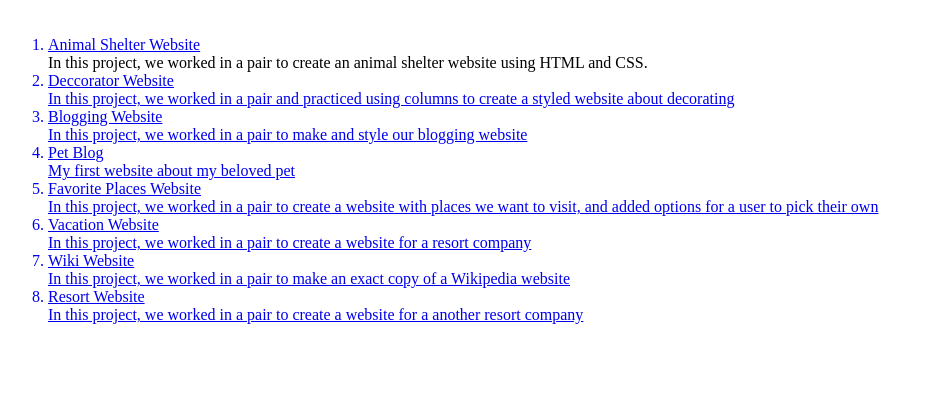
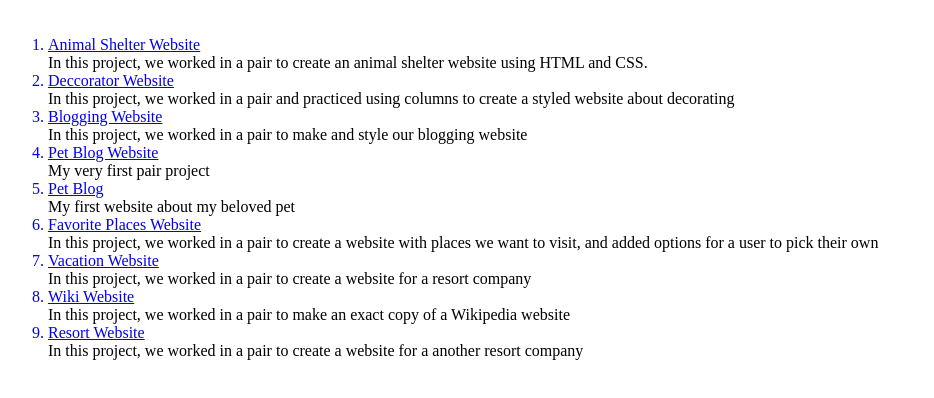
Before and after one commit to mashaivy/Portfolio-Landing-Page, a plain HTML site: page projects.html in a window 1280 px wide. Shown: the part 48-446 px from the top of the page, without its empty margins (0-934 px from the left). Drawn offline with Linux system fonts and the light colour scheme.

Commit message:
fix links in a projects file add text styles and positioning to main page text

```diff
--- a/projects.html
+++ b/projects.html
@@ -11,32 +11,32 @@
       <br>
       <a href="https://github.com/mashaivy/animal-shelter"> <li>Animal Shelter Website</li></a>
        In this project,
-      we worked in a pair to create an animal shelter website using HTML and CSS.</li>
+      we worked in a pair to create an animal shelter website using HTML and CSS.</li></a>
 
-     <a href="https://github.com/mashaivy/decorator"><li>Deccorator Website</li>
+     <a href="https://github.com/mashaivy/decorator"> <li>Deccorator Website</li></a>
        In this project, we worked in a pair and practiced using columns to create a styled website
-      about decorating </li>
+      about decorating
 
-     <a href="https://github.com/mashaivy/blogging"><li>Blogging Website</li>
+     <a href="https://github.com/mashaivy/blogging"> <li>Blogging Website</li></a>
        In this project, we worked in a pair to make and style our blogging website
 
-      <a href="https://github.com/mashaivy/hello-world/blob/master/hello-world.html
+      <a href="https://github.com/mashaivy/hello-world/blob/master/hello-world.html"><li>Pet Blog Website</li></a>
       My very first pair project
 
-      <a href="https://github.com/mashaivy/Pet-Blog"><li>Pet Blog</li>
+      <a href="https://github.com/mashaivy/Pet-Blog"> <li>Pet Blog</li></a>
         My first website about my beloved pet
 
-      <a href="https://github.com/mashaivy/Favorite-places"><li>Favorite Places Website</li>
+      <a href="https://github.com/mashaivy/Favorite-places"> <li>Favorite Places Website</li></a>
         In this project, we worked in a pair to create a website with places we want to visit,
       and added options for a user to pick their own
 
-       <a href="https://github.com/mashaivy/vacation"><li>Vacation Website</li>
+       <a href="https://github.com/mashaivy/vacation"> <li>Vacation Website</li></a>
          In this project, we worked in a pair to create a website for a resort company
 
-      <a href="https://github.com/mashaivy/wiki"><li>Wiki Website</li>  In this project, we
-       worked in a pair to make an exact copy of a Wikipedia website
+      <a href="https://github.com/mashaivy/wiki"> <li>Wiki Website</li></a>
+       In this project, we worked in a pair to make an exact copy of a Wikipedia website
 
-      <a href="https://github.com/mashaivy/resort"><li>Resort Website</li>
+      <a href="https://github.com/mashaivy/resort"> <li>Resort Website</li></a>
         In this project, we worked in a pair to create a website for a another resort company
 
     </ol>
```
Also changed, not shown: index.html (+6 -4 lines), styles.css (+17 -0 lines).
